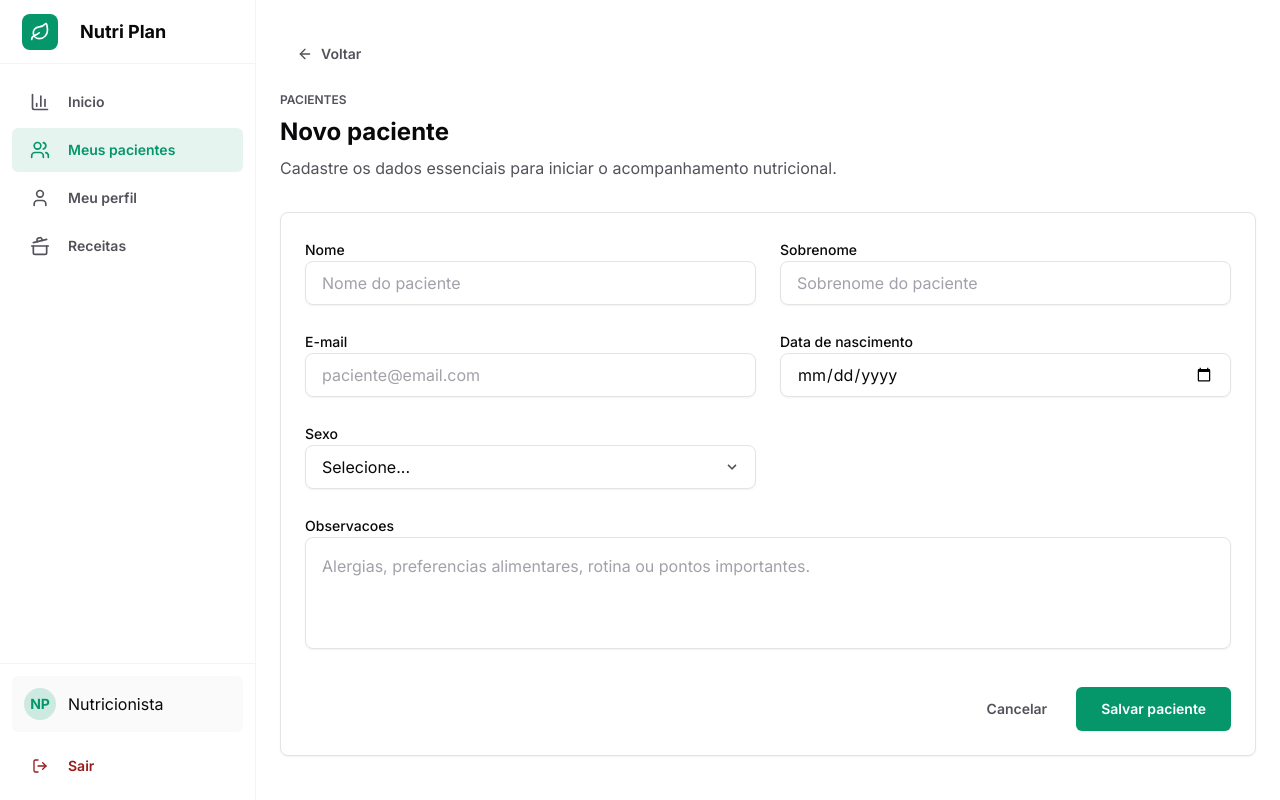
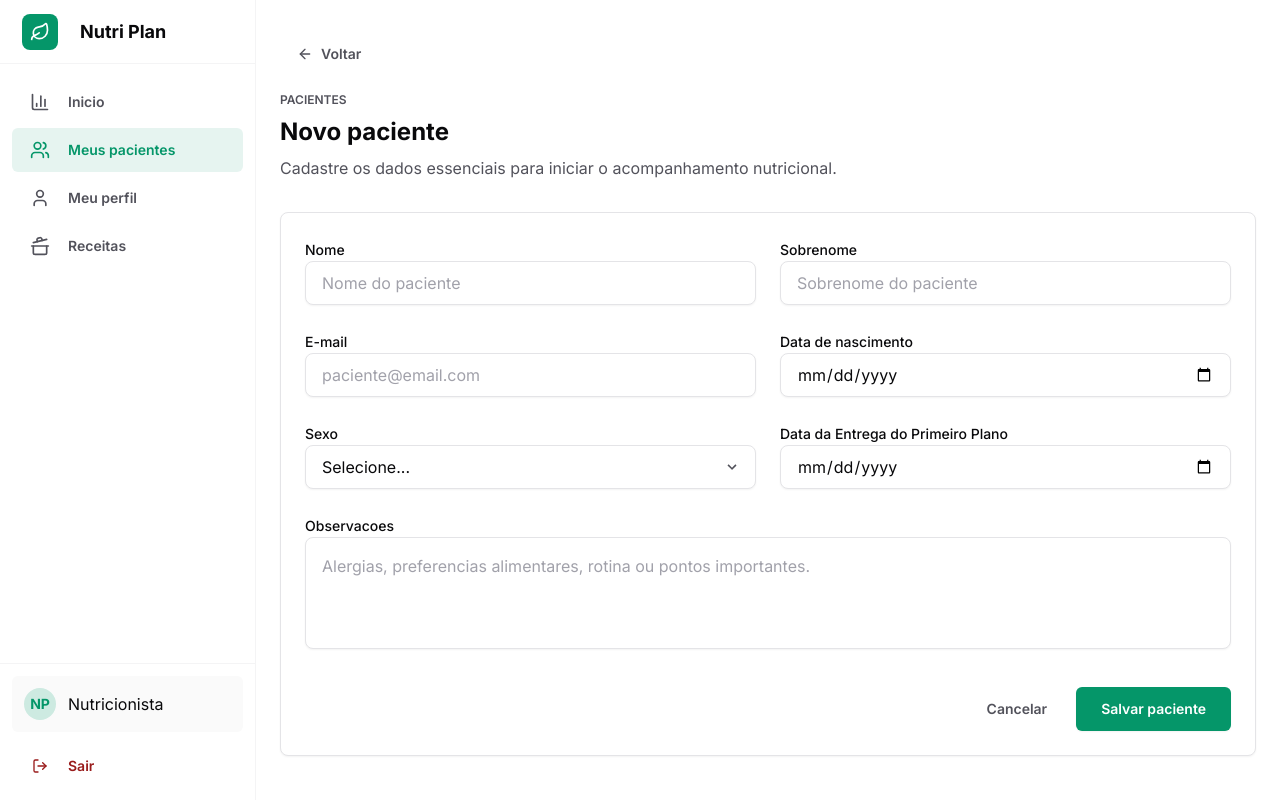
Before and after one commit to yagoluucas/front-nutri-plan, a Next.js app: page /pacientes/novo in a window 1280 px wide. Built offline with nearby package versions, Linux system fonts and the light colour scheme; no server answers.

Commit message:
feat: Adicionado campo data da entrega do primeiro plano

```diff
--- a/src/app/(app)/pacientes/[id]/editar/page.tsx
+++ b/src/app/(app)/pacientes/[id]/editar/page.tsx
@@ -105,6 +105,7 @@ export default function EditarPacientePage() {
                     sobrenome: patient.sobrenome,
                     email: patient.email || "",
                     dataNascimento: patient.dataNascimento || "",
+                    dataEntregaPrimeiroPlano: patient.dataEntregaPrimeiroPlano || "",
                     sexo: patient.sexo,
                     observacoes: patient.observacoes || "",
                 }}
--- a/src/features/patients/components/PatientForm.tsx
+++ b/src/features/patients/components/PatientForm.tsx
@@ -6,7 +6,11 @@ import { z } from "zod";
 import Button from "@/src/components/ui/Button";
 import Input from "@/src/components/ui/Input";
 import Label from "@/src/components/ui/Label";
-import { patientFormSchema, PatientFormValues } from "../schemas/patient.schemas";
+import {
+  getTodayDateInputValue,
+  patientFormSchema,
+  PatientFormValues,
+} from "../schemas/patient.schemas";
 
 interface PatientFormProps {
   defaultValues?: Partial<PatientFormValues>;
@@ -16,8 +20,10 @@ interface PatientFormProps {
   onSubmit: (values: PatientFormValues) => void | Promise<void>;
 }
 
-const textareaClasses = "w-full min-h-28 rounded-lg border border-border-default bg-surface-default p-4 text-body-default text-content-primary placeholder:text-content-placeholder shadow-sm transition-all resize-none focus-visible:outline-none focus-visible:ring-2 focus-visible:ring-action-primary-focus";
-const selectClasses = "w-full h-11 rounded-lg border border-border-default bg-surface-default px-4 text-body-default text-content-primary shadow-sm appearance-none focus-visible:outline-none focus-visible:ring-2 focus-visible:ring-action-primary-focus transition-all";
+const textareaClasses =
+  "w-full min-h-28 rounded-lg border border-border-default bg-surface-default p-4 text-body-default text-content-primary placeholder:text-content-placeholder shadow-sm transition-all resize-none focus-visible:outline-none focus-visible:ring-2 focus-visible:ring-action-primary-focus";
+const selectClasses =
+  "w-full h-11 rounded-lg border border-border-default bg-surface-default px-4 text-body-default text-content-primary shadow-sm appearance-none focus-visible:outline-none focus-visible:ring-2 focus-visible:ring-action-primary-focus transition-all";
 
 export default function PatientForm({
   defaultValues,
@@ -26,6 +32,7 @@ export default function PatientForm({
   onCancel,
   onSubmit,
 }: PatientFormProps) {
+  const minimumDeliveryDate = getTodayDateInputValue();
   const {
     register,
     handleSubmit,
@@ -37,13 +44,17 @@ export default function PatientForm({
       sobrenome: defaultValues?.sobrenome || "",
       email: defaultValues?.email || "",
       dataNascimento: defaultValues?.dataNascimento || "",
+      dataEntregaPrimeiroPlano: defaultValues?.dataEntregaPrimeiroPlano || "",
       sexo: defaultValues?.sexo,
       observacoes: defaultValues?.observacoes || "",
     },
   });
 
   return (
-        <form onSubmit={handleSubmit(onSubmit)} className="rounded-lg border border-border-default bg-surface-default p-6 shadow-sm">
+    <form
+      onSubmit={handleSubmit(onSubmit)}
+      className="rounded-lg border border-border-default bg-surface-default p-6 shadow-sm"
+    >
       <div className="grid grid-cols-1 gap-6 lg:grid-cols-2">
         {/* Linha 1: Nome + Sobrenome */}
         <div className="space-y-2">
@@ -102,17 +113,33 @@ export default function PatientForm({
               <option value="">Selecione...</option>
               <option value="Masculino">Masculino</option>
               <option value="Feminino">Feminino</option>
-                            <option value="Outro">Outro</option>
             </select>
             <div className="pointer-events-none absolute inset-y-0 right-0 flex items-center px-4 text-content-secondary">
-                            <svg className="fill-current h-4 w-4" xmlns="http://www.w3.org/2000/svg" viewBox="0 0 20 20">
+              <svg
+                className="fill-current h-4 w-4"
+                xmlns="http://www.w3.org/2000/svg"
+                viewBox="0 0 20 20"
+              >
                 <path d="M9.293 12.95l.707.707L15.657 8l-1.414-1.414L10 10.828 5.757 6.586 4.343 8z" />
               </svg>
             </div>
           </div>
           {errors.sexo?.message && (
-                        <span className="text-caption text-feedback-error-text">{errors.sexo.message}</span>
+            <span className="text-caption text-feedback-error-text">
+              {errors.sexo.message}
+            </span>
           )}
+        </div>
+
+        <div className="space-y-2">
+          <Label htmlFor="dataEntregaPrimeiroPlano">Data da Entrega do Primeiro Plano</Label>
+          <Input
+            id="dataEntregaPrimeiroPlano"
+            type="date"
+            min={minimumDeliveryDate}
+            {...register("dataEntregaPrimeiroPlano")}
+            error={errors.dataEntregaPrimeiroPlano?.message}
+          />
         </div>
 
         {/* Linha 4: Observações (largura total) */}
@@ -125,7 +152,9 @@ export default function PatientForm({
             {...register("observacoes")}
           />
           {errors.observacoes?.message && (
-                        <span className="text-caption text-feedback-error-text">{errors.observacoes.message}</span>
+            <span className="text-caption text-feedback-error-text">
+              {errors.observacoes.message}
+            </span>
           )}
         </div>
       </div>
--- a/src/features/patients/mappers/patient.mapper.ts
+++ b/src/features/patients/mappers/patient.mapper.ts
@@ -9,6 +9,7 @@ export const backendPacienteDraftSchema = z.object({
     sobrenome: z.string(),
     email: z.string().optional(),
     dataNascimento: z.string().optional(),
+    dataEntregaPrimeiroPlano: z.string().optional(),
     sexo: z.enum(["Masculino", "Feminino", "Outro"]),
     observacoes: z.string().optional(),
     planosAlimentares: z.array(dietPlanRequestSchema),
@@ -28,6 +29,7 @@ export function mapPatientToBackendDraft(patient: Patient): BackendPacienteDraft
         sobrenome: patient.sobrenome,
         email: optionalString(patient.email),
         dataNascimento: optionalString(patient.dataNascimento),
+        dataEntregaPrimeiroPlano: optionalString(patient.dataEntregaPrimeiroPlano),
         sexo: patient.sexo,
         observacoes: optionalString(patient.observacoes),
         planosAlimentares: patient.planosAlimentares.map(mapDietPlanToRequest),
--- a/src/features/patients/schemas/patient.schemas.ts
+++ b/src/features/patients/schemas/patient.schemas.ts
@@ -20,11 +20,31 @@ const optionalBirthDate = z.preprocess(
         .optional(),
 );
 
+export function getTodayDateInputValue(date = new Date()) {
+    const year = date.getFullYear();
+    const month = String(date.getMonth() + 1).padStart(2, "0");
+    const day = String(date.getDate()).padStart(2, "0");
+
+    return `${year}-${month}-${day}`;
+}
+
+const optionalFutureOrCurrentDate = z.preprocess(
+    (value) => typeof value === "string" && value.trim() === "" ? undefined : value,
+    z.string()
+        .regex(/^\d{4}-\d{2}-\d{2}$/, "Data invalida.")
+        .refine(
+            (value) => value >= getTodayDateInputValue(),
+            "A data de entrega nao pode estar no passado.",
+        )
+        .optional(),
+);
+
 export const patientFormSchema = z.object({
     nome: z.string().trim().min(2, "Informe o nome do paciente.").max(50, "Nome muito longo."),
     sobrenome: z.string().trim().min(2, "Informe o sobrenome do paciente.").max(50, "Sobrenome muito longo."),
     email: optionalEmail,
     dataNascimento: optionalBirthDate,
+    dataEntregaPrimeiroPlano: optionalFutureOrCurrentDate,
     sexo: z.enum(["Masculino", "Feminino", "Outro"], { message: "Selecione o sexo do paciente." }),
     observacoes: optionalTrimmedString(1000, "Observacoes muito longas."),
 }).strict();
@@ -37,6 +57,7 @@ export const patientSummarySchema = z.object({
     sobrenome: z.string().trim().min(1),
     email: z.string().optional(),
     dataNascimento: patientFormSchema.shape.dataNascimento,
+    dataEntregaPrimeiroPlano: patientFormSchema.shape.dataEntregaPrimeiroPlano,
     qtdPlanos: z.number().int().min(0),
     createdAt: z.string().trim().min(1),
     updatedAt: z.string().trim().min(1),
```
Lines whose indentation alone changed are shown as unchanged.
